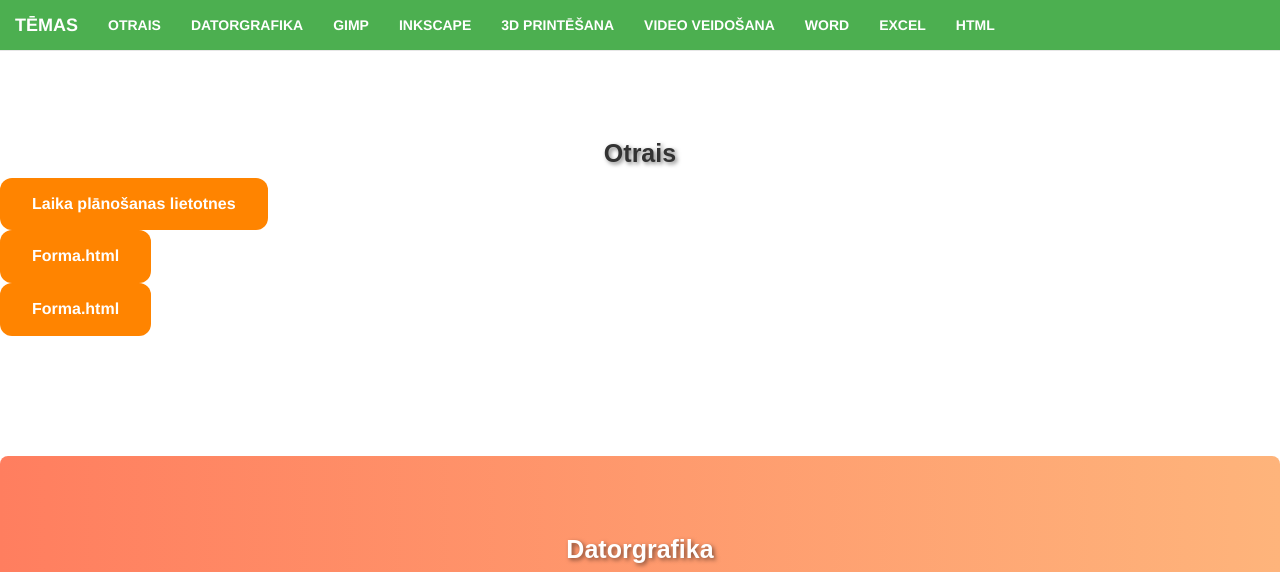
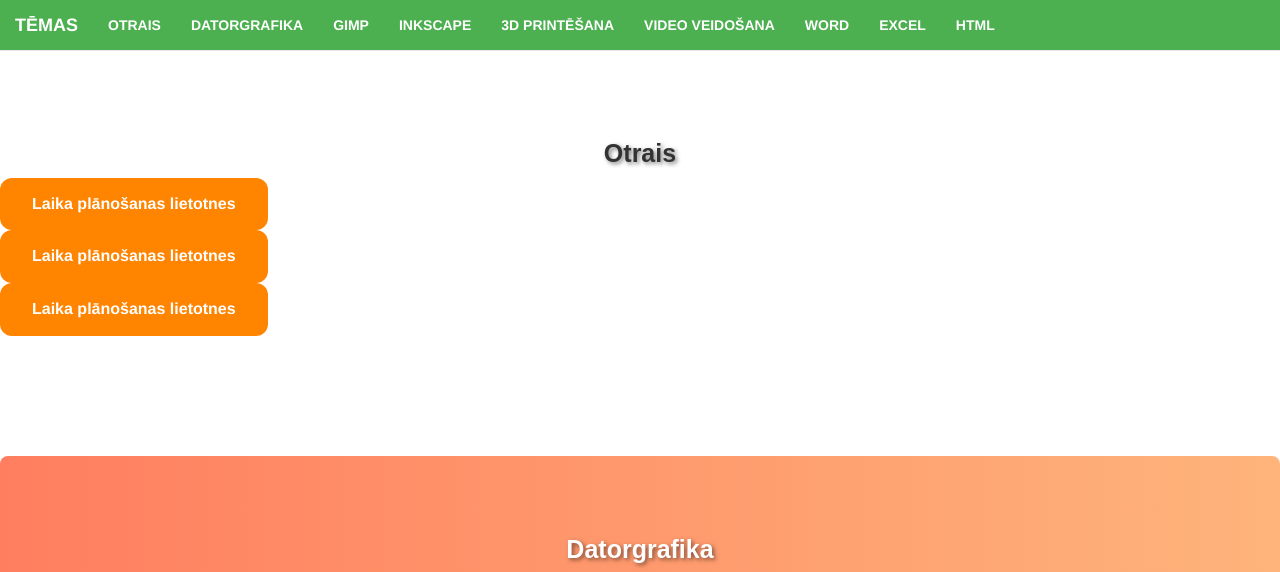
Before and after one commit to aporeits/TestWeb, a plain HTML site: page index.html in a window 1280 px wide. Shown: the top 572 px of the page. Drawn offline with nearby package versions, Linux system fonts and the light colour scheme.

Commit message:
Update index.html

```diff
--- a/index.html
+++ b/index.html
@@ -173,7 +173,7 @@
             </div>
             <div>
                 <a href="mervienibas.html">
-                    <button style="background-color: #ff8400; /* Green */
+                    <button style="background-color: #ff8400; /* NotGreen */
             border: none;
             color: white;
             padding: 15px 32px;
@@ -181,13 +181,12 @@
             text-decoration: none;
             display: inline-block;
             font-size: 16px;
-            border-radius: 12px;
-            ">Forma.html</button>
+            border-radius: 12px;">Laika plānošanas lietotnes</button>
                 </a>
             </div>
             <div>
                 <a href="dzd.html">
-                    <button style="background-color: #ff8400; /* Green */
+                    <button style="background-color: #ff8400; /* NotGreen */
             border: none;
             color: white;
             padding: 15px 32px;
@@ -195,8 +194,7 @@
             text-decoration: none;
             display: inline-block;
             font-size: 16px;
-            border-radius: 12px;
-            ">Forma.html</button>
+            border-radius: 12px;">Laika plānošanas lietotnes</button>
                 </a>
             </div>
         </section>
```
